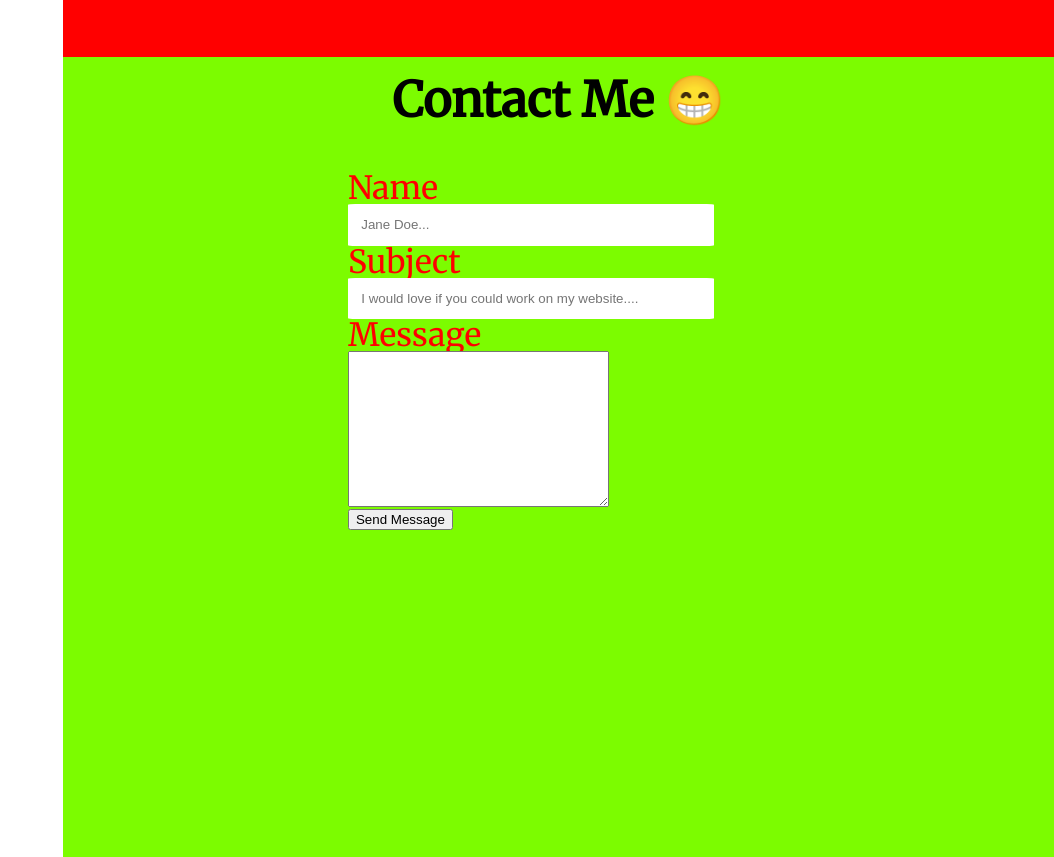
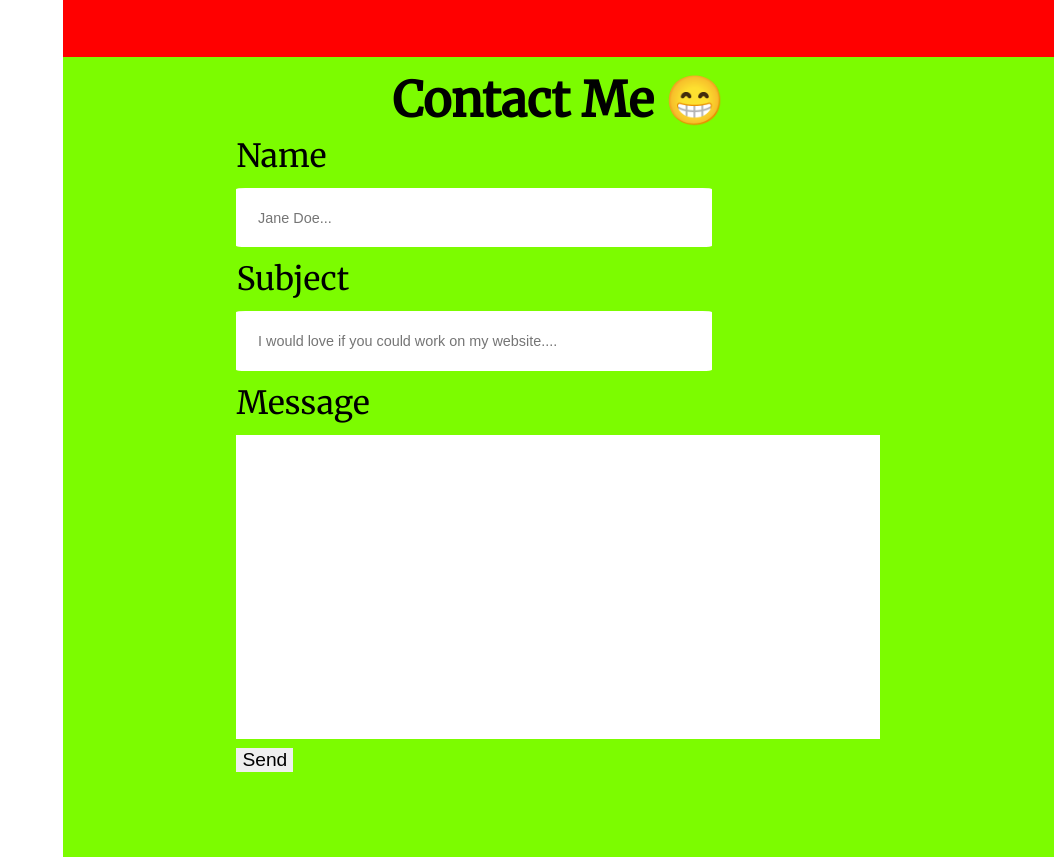
Before and after one commit to salvadb23/Personal-Website, a React (Create React App) app: page / in a window 1280 px wide. Shown: the part 3160-4017 px from the top of the page, without its empty margins (226-1280 px from the left). Built offline with nearby package versions, Linux system fonts and the light colour scheme.

Commit message:
adding the contact form

```diff
--- a/src/CSS/Contact.css
+++ b/src/CSS/Contact.css
@@ -1,21 +1,30 @@
 #Contact .contact-form {
   display: flex;
   justify-content: center;
-  margin-left: -10em;
-  margin-top: 3em;
-}
-#Contact .contact-form label {
-  color: red;
-  font-size: 2em;
-  margin-bottom: 9em;
 }
 
-#Contact .contact-form input {
+#Contact .contact-form label {
+  display: flex;
+  flex-direction: row;
+  font-size: 2em;
+  margin-top: 0.5em;
 }
 
 #Contact .contact-form input[type="text"] {
-  width: 130%;
-  padding: 1em;
+  width: 30em;
+  padding: 1.5em;
   border: none;
   border-radius: 2%;
+  font-size: 0.9em;
 }
+
+#Contact .contact-form textarea {
+  width: 32em;
+  height: 15em;
+}
+
+#Contact .contact-form button {
+  font-size: 1.2em;
+  border: none;
+  margin-top: 0.4em;
+}
--- a/src/CSS/Global.css
+++ b/src/CSS/Global.css
@@ -53,6 +53,12 @@ div h4 {
   text-decoration: underline;
 }
 
+textarea {
+  resize: none;
+  border: none;
+  font-size: 20px;
+}
+
 /* Responsive tablet style  */
 @media screen and (max-width: 870px) {
   .container {
--- a/src/Components/ContactComp.js
+++ b/src/Components/ContactComp.js
@@ -12,7 +12,9 @@ export default class Contact extends Component {
         </h3>
         <div className="contact-form">
           <form action="">
-            <label htmlFor="name">Name</label>
+            <label htmlFor="name" className="contactLabel">
+              Name
+            </label>
             <br />
             <input type="text" placeholder="Jane Doe..." name="name" />
             <br />
@@ -29,7 +31,7 @@ export default class Contact extends Component {
             <textarea name="message" id="" cols="30" rows="10" />
             <br />
             {/* TODO: I need to figure out how I want this button styled */}
-            <button>Send Message</button>
+            <button>Send</button>
           </form>
         </div>
       </div>
```
